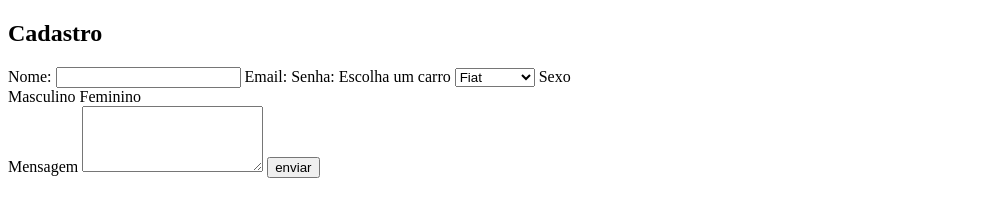
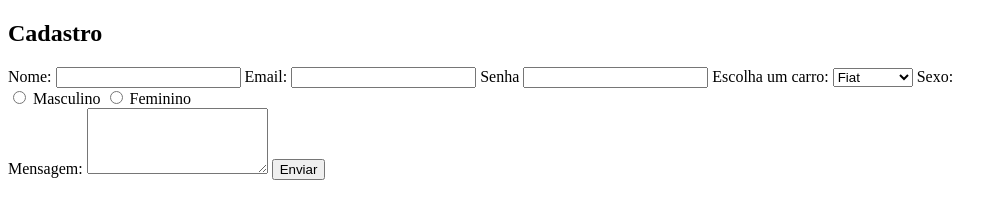
Before and after one commit to AlvexGR777/Atividades-Silvio, a plain HTML site: page formulario.html in a window 1280 px wide. Shown: the whole page, without its empty margins (0-1007 px from the left). Drawn offline with Linux system fonts and the light colour scheme.

Commit message:
Fix HTML form structure and input types

```diff
--- a/formulario.html
+++ b/formulario.html
@@ -1,56 +1,52 @@
+
     <!DOCTYPE html>
 <html lang="pt-br">
 <head>
     <meta charset="UTF-8">
     <meta name="viewport" content="width=device-width, initial-scale=1.0">
-    <title>Formulários</title>
+    <title>FORMULARIO</title>
 </head>
-
-
 <body>
     <div class="container">
         <h2>Cadastro</h2>
-<form method="get" action="cadastrobanco.php"></form>
-
-   <!--Textbox -->
+        <form method="get" action="cadastrobanco.php">
+            <!--TextBox-->
             <label for="nome">Nome:</label>
             <input type="text" id="nome" name="nome" required>
 
-<!-- Email -->
+            <!--Email-->
             <label for="email">Email:</label>
- <imput type="email" id="email" name="email" required>
+            <input type="email" id="email" name="email" required>
 
             <!--Password-->
-<label  for="senha">Senha:</label>
- <imput type="password" id="senha" name="senha" required>
+            <label for="senha">Senha</label>
+            <input type="password" id="senha" name="senha" required>
 
             <!--Select-->
-<label for="carro">Escolha um carro</label>
+            <label for="carro">Escolha um carro:</label>
             <select id="carro" name="carro">
                 <option value="fiat">Fiat</option>
                 <option value="ford">Ford</option>
-<option value="chevrolet">Chevrolet</option>
-<option value="toyota">Toyota</option>
+                <option value="Chevrolet">Chevrolet</option>
+                <option value="Toyota">Toyota</option>
             </select>
 
-<!-- Radio Buttons-->
- <label>Sexo</label>
- <div class="radio-group">
-<imput type="radio" id="masculino" name="sexo" value="masculino">
-<label for="masculino"> Masculino</label>
+            <!--Ratio Button-->
+            <label>Sexo:</label>
+            <div class="ratio-group">
+                <input type="radio" id="masculino" name="sexo" value="masculino">
+                <label for="masculino">Masculino</label>
 
-<imput type="radio" id="feminino" name="feminino" value="feminino">
+                <input type="radio" id="feminino" name="sexo" value="feminino">
                 <label for="feminino">Feminino</label>
-
             </div>
 
-<!--TextArea-->
-<label for="mensagem">Mensagem</label>
+            <!--Textarea-->
+            <label for="mensagem">Mensagem:</label>
             <textarea id="mensagem" name="mensagem" rows="4"></textarea>
 
-<button type="submit">enviar</button>
+            <button type="submit">Enviar</button>
         </form>
     </div>
 </body>
-
 </html>
```
Lines whose indentation alone changed are shown as unchanged.
